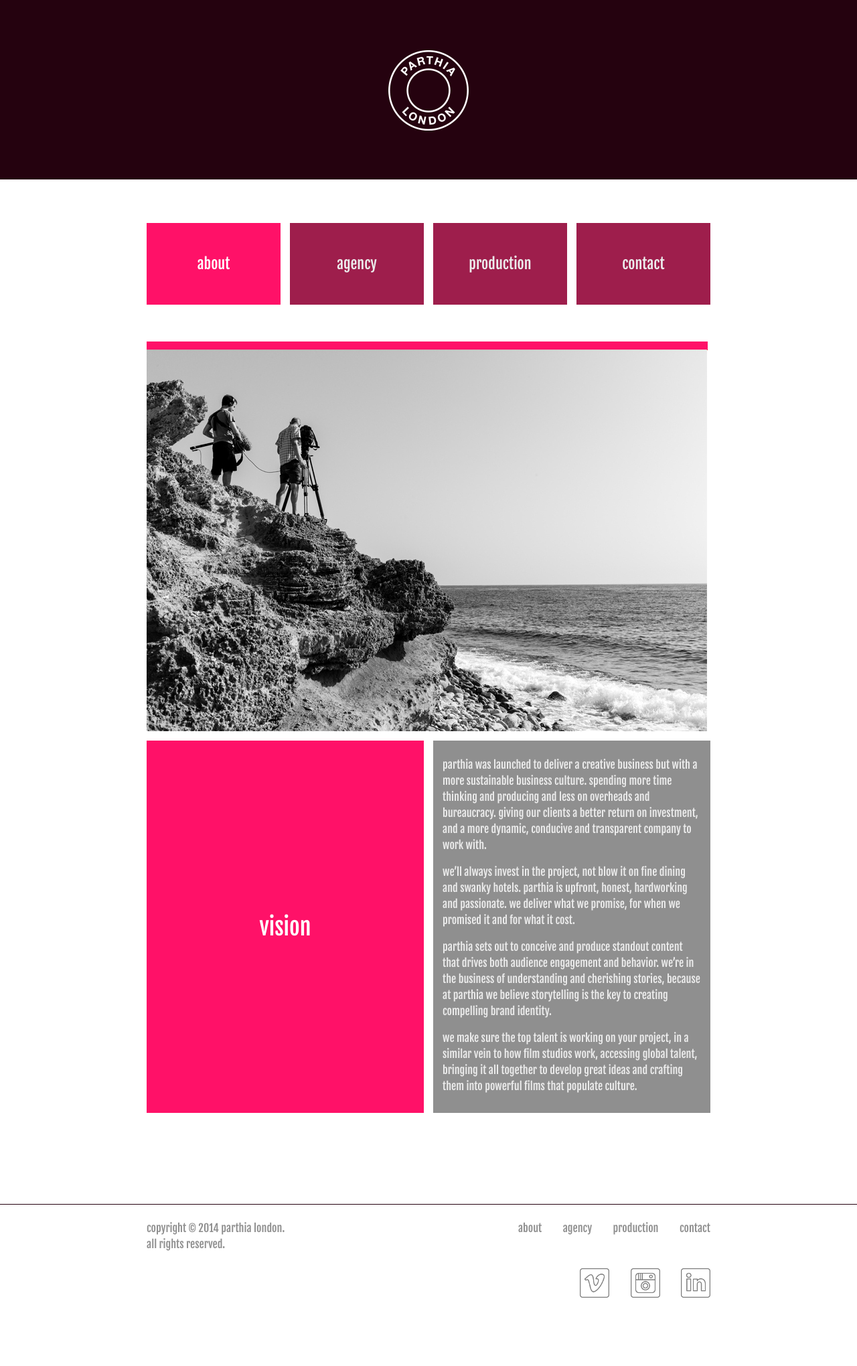
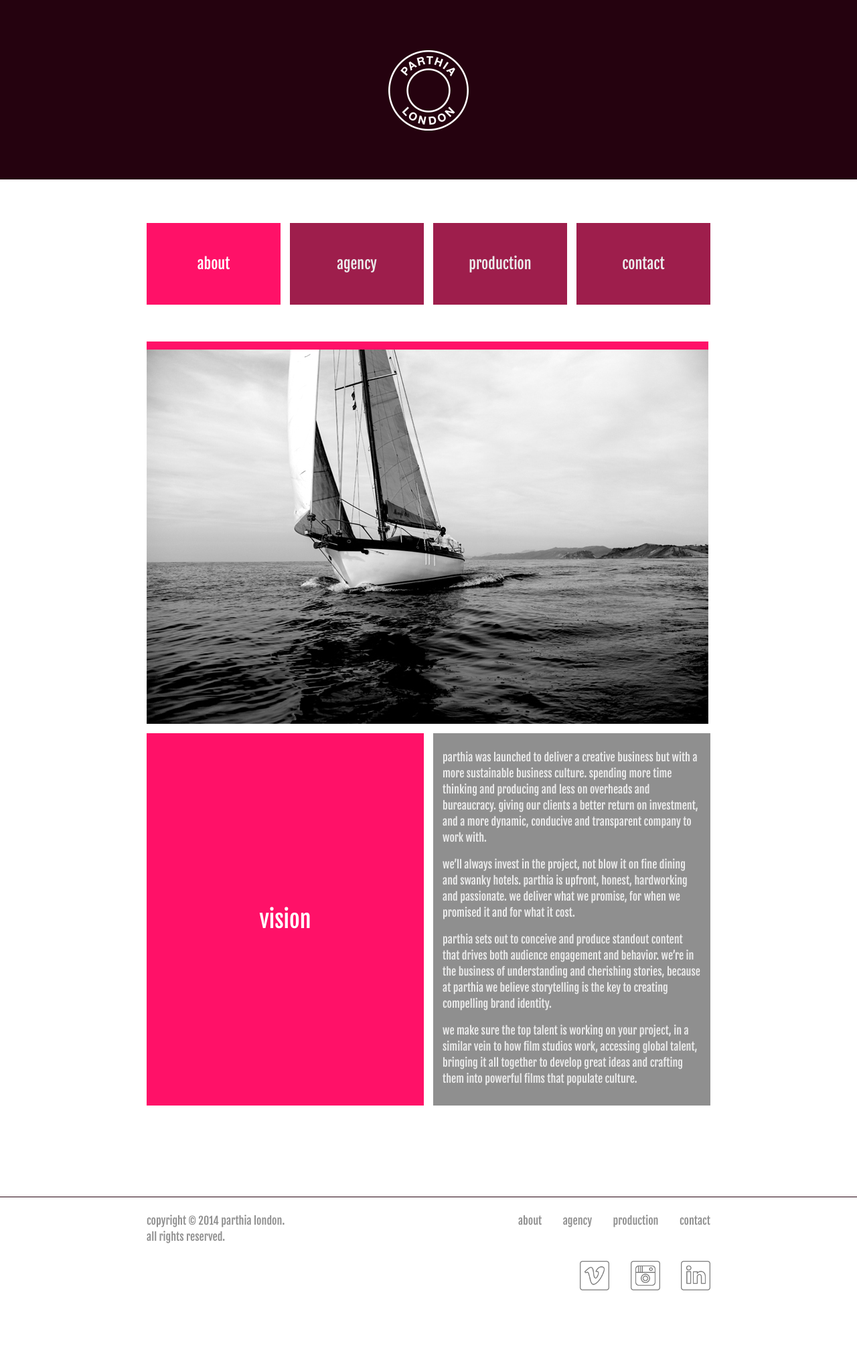
Before and after one commit to marchibbins/parthia, a Jekyll site: the page built from pages/about/vision.html, in a window 1280 px wide. Shown: the whole page at 67% size. Built offline with Jekyll 4.4.1, drawn with Linux system fonts in a browser that asks for light colours.

Commit message:
Update images

```diff
--- a/index.html
+++ b/index.html
@@ -2,5 +2,5 @@
 layout: page
 home: true
 title: Hello.
-image: /images/home.jpg
+image: /images/boat.jpg
 ---
--- a/pages/about/know-how.html
+++ b/pages/about/know-how.html
@@ -3,7 +3,7 @@ layout: page-about
 title: Know-how
 permalink: /about/know-how/
 navigation-menu: /about/
-image: /images/about.jpg
+image: /images/lamp.jpg
 ---
 
 <p>Our bespoke creative teams and production crews are made up of some of the most highly skilled people working in the media and creative industries today. This approach means we are an enterprise built for speed, agility, quality and value. We aim to transform the fortunes of our clients by creating branded content that is engaging, truthful, memorable and immersive: content that connects our clients with their audiences in meaningful ways. Ideas need to populate culture, and for that they need to have a talkability and sharability about them.</p>
--- a/pages/about/people.html
+++ b/pages/about/people.html
@@ -3,7 +3,7 @@ layout: page-about
 title: People
 permalink: /about/people/
 navigation-menu: /about/
-image: /images/about.jpg
+image: /images/crew.jpg
 ---
 
 <p>United in our passion to create memorable films, images and experiences, we’re an upbeat lot. PARTHIA is made up of motivated niched teams of talent who want to work together with our clients to deliver outstanding content.</p>
--- a/pages/about/vision.html
+++ b/pages/about/vision.html
@@ -2,7 +2,7 @@
 layout: page-about
 title: Vision
 permalink: /about/
-image: /images/about.jpg
+image: /images/boat.jpg
 ---
 
 <p>PARTHIA was launched to deliver a creative business but with a more sustainable business culture. Spending more time thinking and producing and less on overheads and bureaucracy. Giving our clients a better return on investment, and a more dynamic, conducive and transparent company to work with.</p>
--- a/pages/agency.html
+++ b/pages/agency.html
@@ -2,7 +2,7 @@
 title: Agency
 subtitle: Your digital partner
 permalink: /agency/
-image: /images/agency.jpg
+image: /images/lamp.jpg
 ---
 
 <p>PARTHIA’S role is to help our clients create lasting brand experiences for consumers, fostering greater understanding, trust and belief in a brand. No one knows the brand better than the client, which is why PARTHIA works as a digital partner, to support, nurture and develop ideas with you. You know your brand. We know how to sell it.</p>
--- a/pages/production/index.html
+++ b/pages/production/index.html
@@ -4,7 +4,7 @@ title: Production
 permalink: /production/
 menu: production-menu
 menu_class: sub
-image: /images/production.jpg
+image: /images/crew.jpg
 ---
 
 <p>PARTHIA’S production wing sees projects cross-pollinate between film, print, advertising, press, content and design. Whether it's a case study, book or website design, b2c, b2b, an online commercial or a fully integrated brand campaign, PARTHIA approaches all projects with a shared commitment and passion for innovation, collaboration and great storytelling.</p>
```
Also changed, not shown: images/boat.jpg (renamed from images/home.jpg), images/crew.jpg (renamed from images/about.jpg), images/lamp.jpg (renamed from images/agency.jpg), images/production.jpg (deleted).
